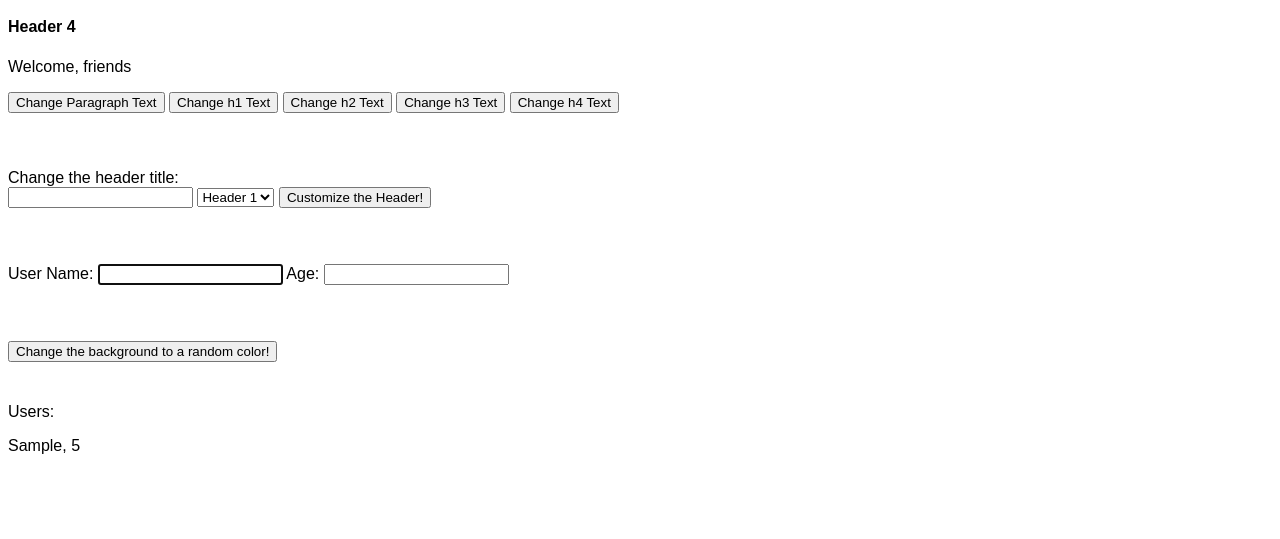
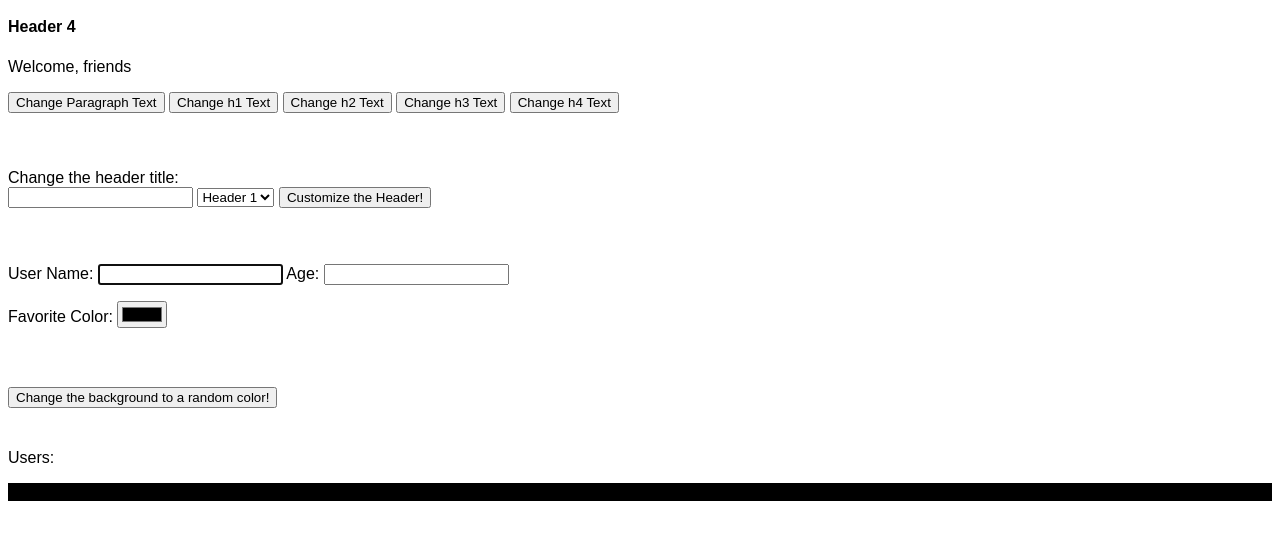
Before and after one commit to singh486/user-directory, a plain HTML site: page index.html in a window 1280 px wide. Both pictures are taken after typing "Sample", "Sample", "5" into the empty fields and a click on the button "Customize the Header!". Shown: the part 211-750 px from the top of the page. Drawn offline with Linux system fonts and the light colour scheme.

Commit message:
Display users in their favorite colors

```diff
--- a/index.html
+++ b/index.html
@@ -44,6 +44,11 @@
     <input type="text" name = "userName"  autofocus>
       <label for="age"> Age: </label>
       <input type="number" name = "age">
+
+      <p>
+          <label for="favoriteColor">Favorite Color: </label>
+          <input type="color" name="favoriteColor">
+      </p>
   </form>
   <pre>
 
--- a/index.js
+++ b/index.js
@@ -36,6 +36,7 @@ function changeHeader(ev){
     const f = ev.target
     const age = f.age.value
     const name = f.userName.value
+    const color = f.favoriteColor.value
     var newTitle = document.getElementById('form1').elements[0].value
     var choice = document.getElementById('headerChoice')
     var chosen = choice.options[choice.selectedIndex].value;
@@ -61,6 +62,7 @@ function changeHeader(ev){
 
     const p = document.createElement('p')
     p.textContent = `${name}, ${age}`
+    p.style.backgroundColor = color
     past.appendChild(p)
 
     f.reset()
```
